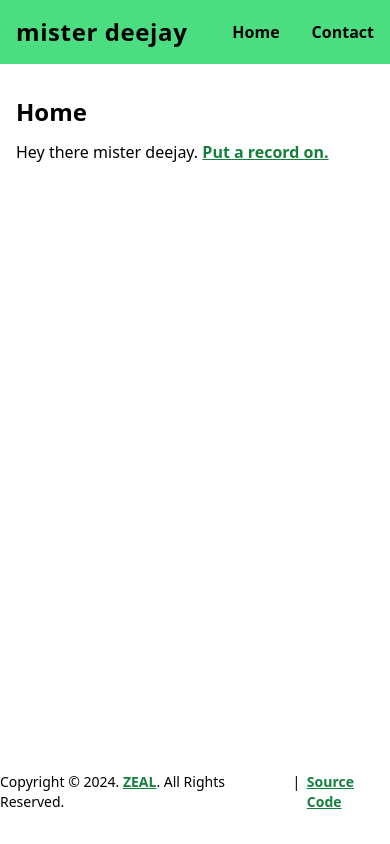
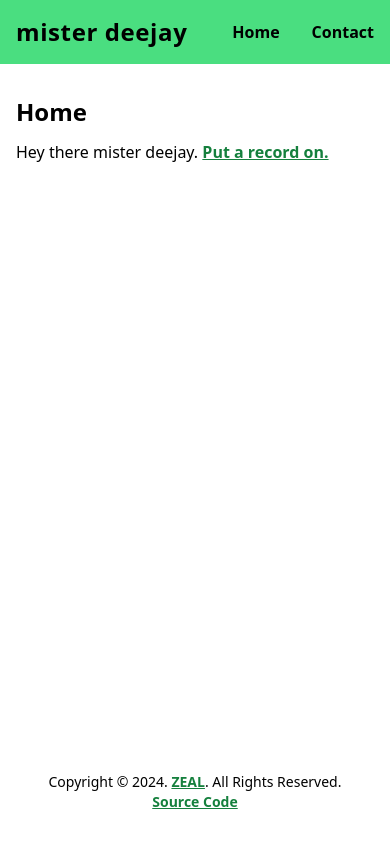
Before and after one commit to CodingZeal/nextjs-server-action-validation, a Next.js app: page / in a window 390 px wide. Built offline with nearby package versions, Linux system fonts and the light colour scheme.

Commit message:
Tighten footer styles for mobile.

```diff
--- a/app/layout.tsx
+++ b/app/layout.tsx
@@ -28,11 +28,11 @@ export default function RootLayout({
             {children}
           </section>
         </main>
-        <footer className='absolute bottom-0 w-full py-8'>
-          <div className='flex justify-center text-sm'>
-            <span>Copyright © {new Date().getFullYear()}. <a href='https://codingzeal.com' target='_blank' className='text-green-700 underline font-semibold hover:no-underline'>ZEAL</a>. All Rights Reserved.</span>
-            <span>&nbsp;&nbsp;|&nbsp;&nbsp;</span>
-            <a href='#' target='_blank' className='text-green-700 underline font-semibold hover:no-underline'>Source Code</a>
+        <footer className='absolute bottom-0 w-full py-8 px-4'>
+          <div className='flex flex-col items-center md:flex-row md:justify-center'>
+            <small className='text-sm text-center md:text-left'>Copyright © {new Date().getFullYear()}. <a href='https://codingzeal.com' target='_blank' className='text-green-700 underline font-semibold hover:no-underline'>ZEAL</a>. All Rights Reserved.</small>
+            <small className='text-sm hidden md:block'>&nbsp;&nbsp;|&nbsp;&nbsp;</small>
+            <small><a href='#' target='_blank' className='text-sm text-green-700 underline font-semibold hover:no-underline'>Source Code</a></small>
           </div>
         </footer>
       </body>
```
